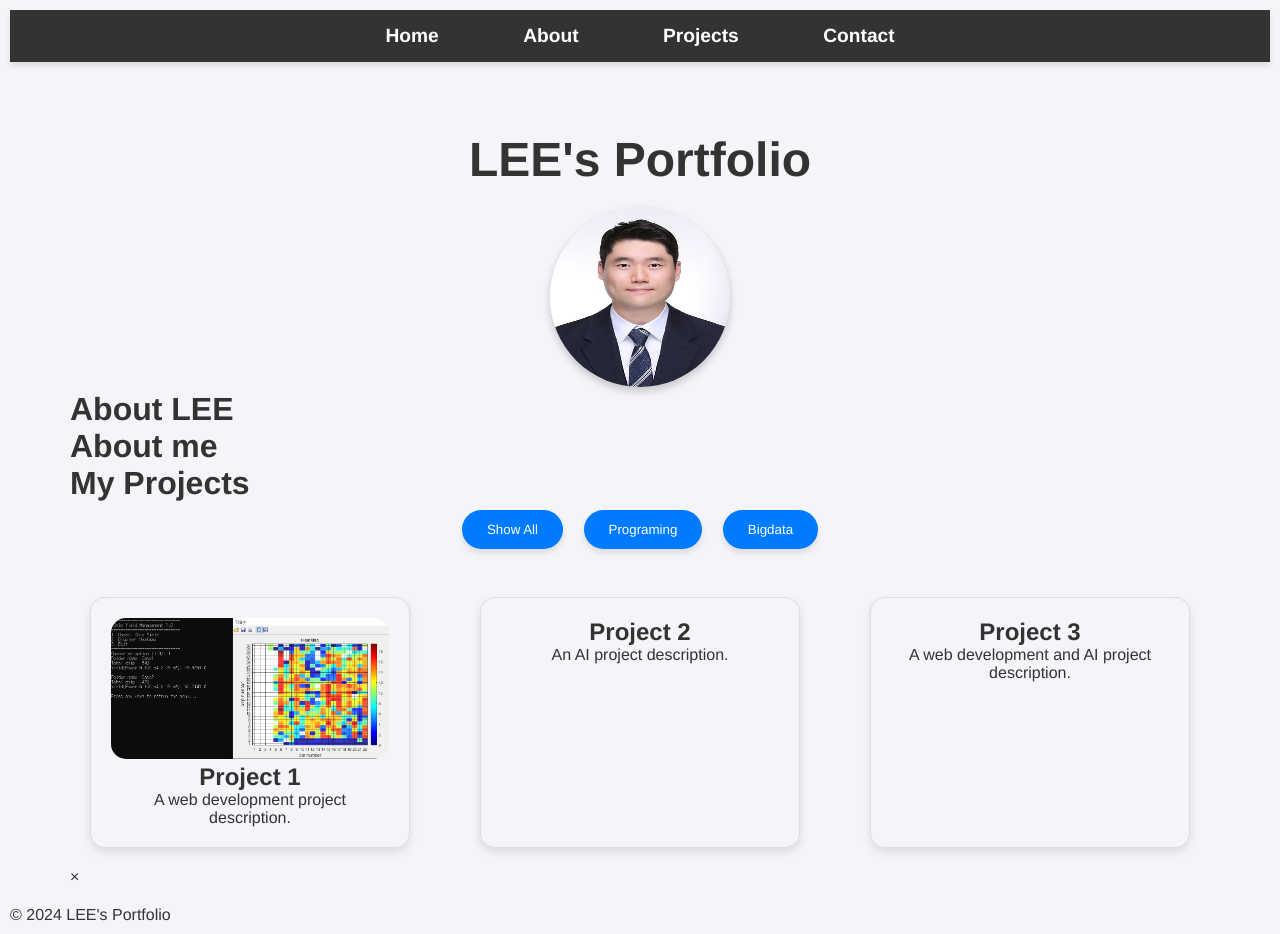
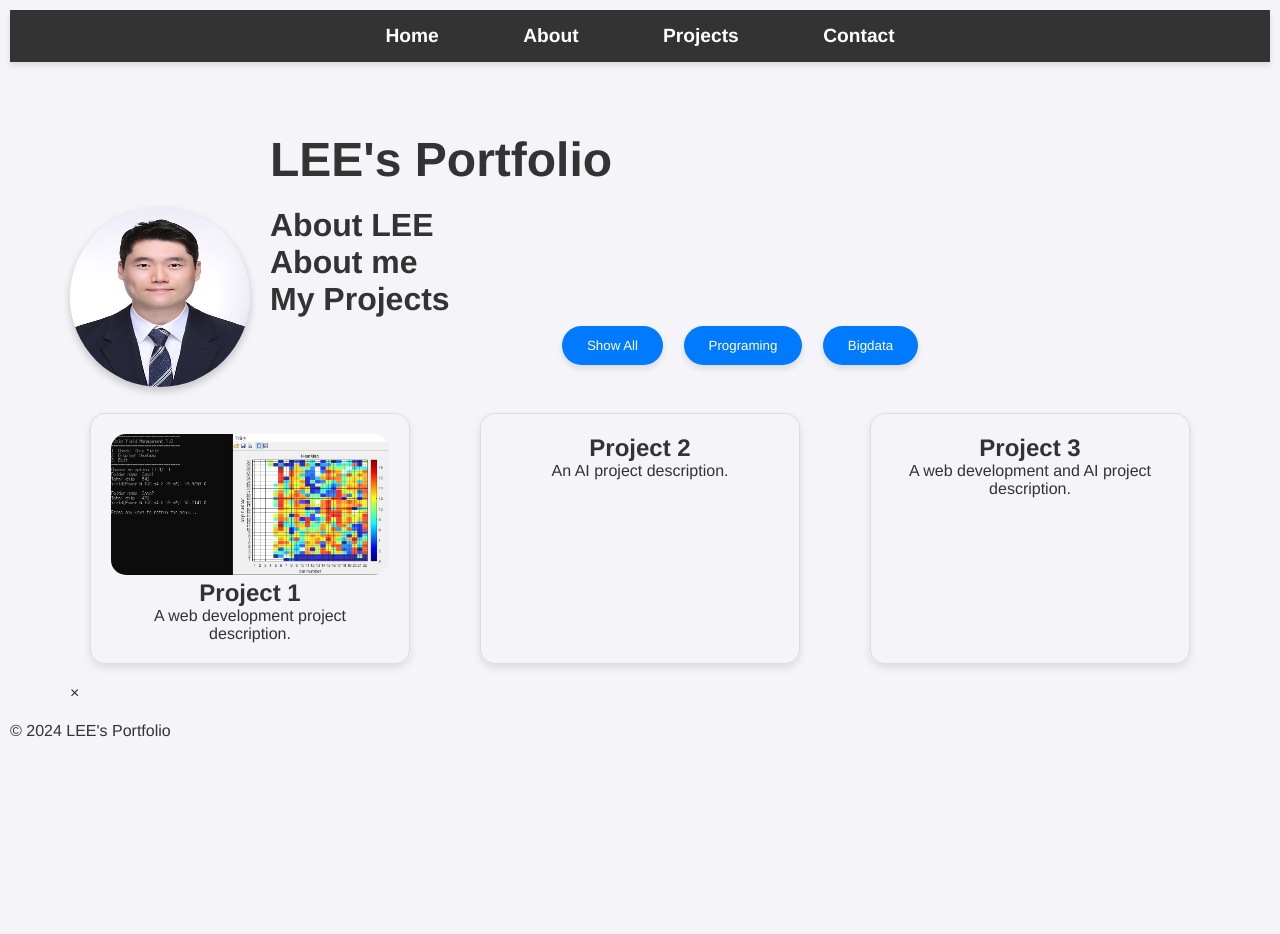
Before and after one commit to Yeonwoo-code/Portfolio, a Jekyll site: the page built from index.md, in a window 1280 px wide and 934 px high. Built offline with Jekyll 4.4.1, drawn with Linux system fonts in a browser that asks for light colours.

Commit message:
Update main.css

```diff
--- a/assets/css/main.css
+++ b/assets/css/main.css
@@ -134,8 +134,8 @@ main {
 
 /* 헤더 및 이미지 스타일 */
 .header-content {
-  text-align: center; /* 헤더 중앙 정렬 */
   margin-top: 50px; /* 상단 여백 */
+  position: relative; /* 이미지와 글을 겹치도록 하기 위해 position 설정 */
 }
 
 .header-content h1 {
@@ -143,6 +143,7 @@ main {
   font-weight: bold;
   color: #333;
   margin-bottom: 20px; /* 제목 하단 여백 */
+  margin-left: 200px; /* 이미지 공간 확보를 위해 왼쪽 여백 추가 */
 }
 
 .header-content img.profile-img {
@@ -151,8 +152,6 @@ main {
   height: 180px; /* 이미지 높이 */
   box-shadow: 0 4px 8px rgba(0, 0, 0, 0.2); /* 이미지에 그림자 추가 */
   transition: transform 0.3s ease; /* 호버 시 부드러운 전환 효과 */
+  float: left; /* 이미지 왼쪽 정렬 */
+  margin-right: 20px; /* 텍스트와 이미지 간 간격 */
 }
-
-.header-content img.profile-img:hover {
-  transform: scale(1.1); /* 호버 시 이미지 확대 효과 */
-}
```
